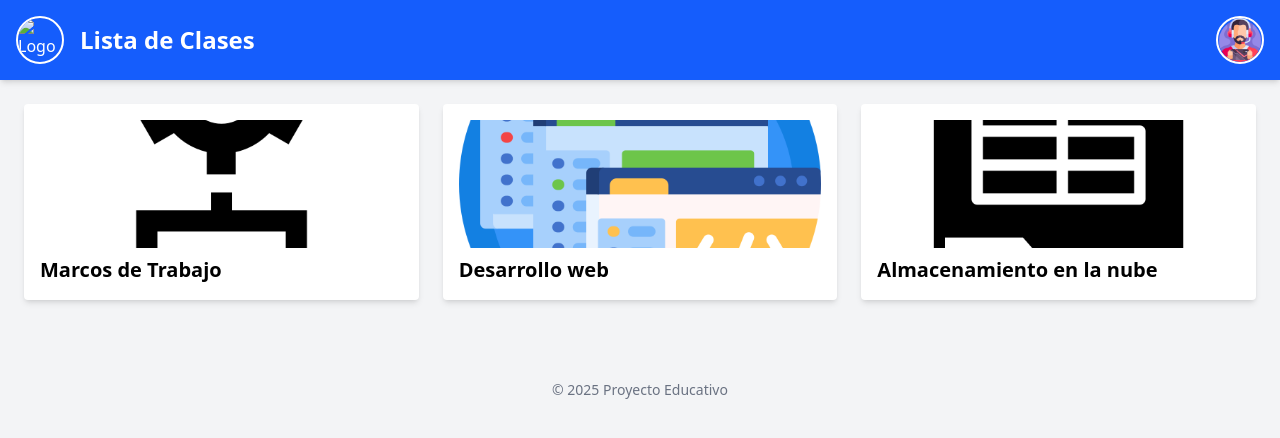
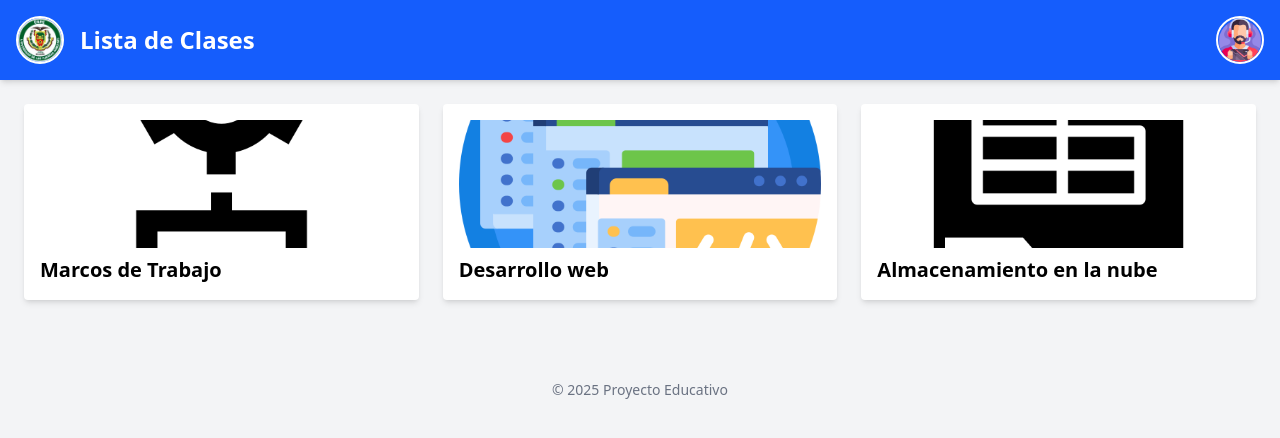
Before and after one commit to Gutierrez101/PlataformaGaming, a plain HTML site: page appweb_ui/src/index.html in a window 1280 px wide. Drawn offline with nearby package versions, Linux system fonts and the light colour scheme; sample sign-in values are in the browser's storage.

Commit message:
cambio de url del logo

```diff
--- a/appweb_ui/src/index.html
+++ b/appweb_ui/src/index.html
@@ -8,7 +8,7 @@
 <body class="bg-gray-100 min-h-screen font-sans">
   <header class="bg-blue-600 text-white p-4 shadow-md flex items-center justify-between">
     <div class="flex items-center space-x-4">
-      <img src="./images/Espe.jpeg" alt="Logo" class="h-12 w-12 rounded-full border-2 border-white"/>
+      <img src="Espe.jpeg" alt="Logo" class="h-12 w-12 rounded-full border-2 border-white"/>
       <h1 class="text-2xl font-bold">Lista de Clases</h1>
     </div>
     <img id="user-avatar" src="" alt="User" class="h-12 w-12 rounded-full border-2 border-white"/>
```
